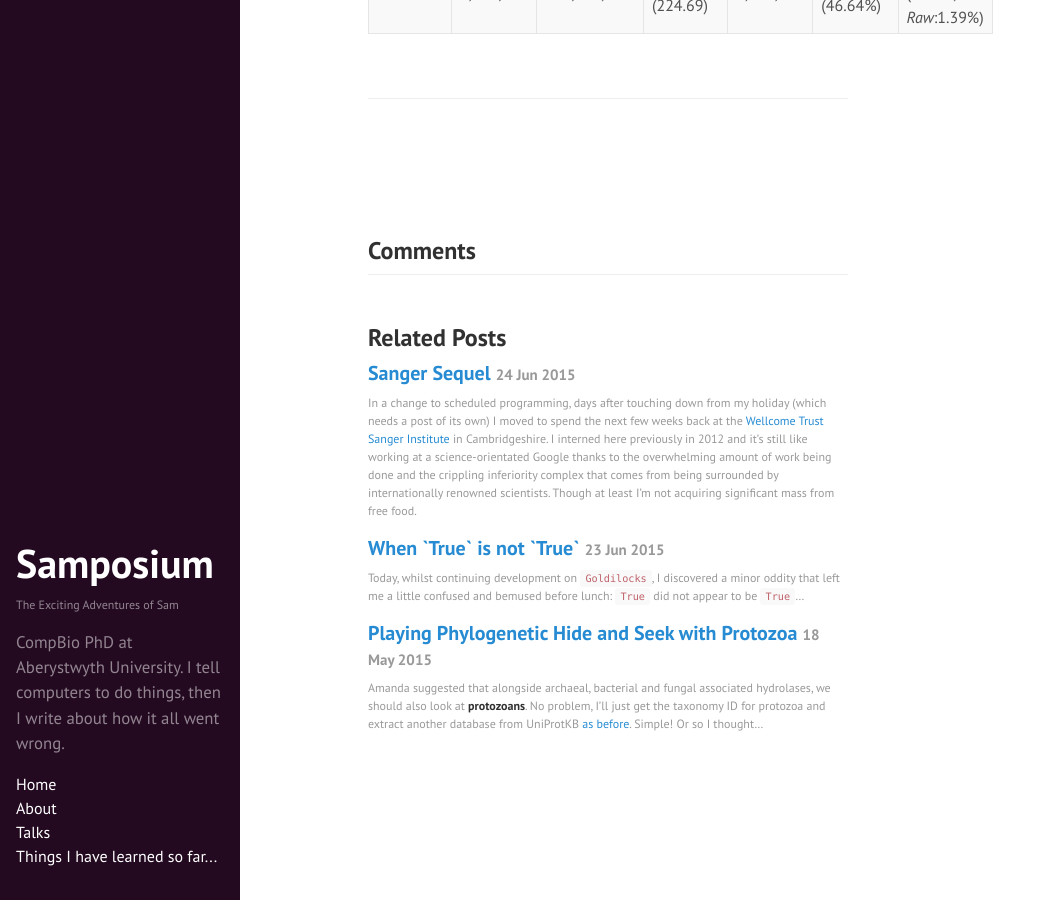
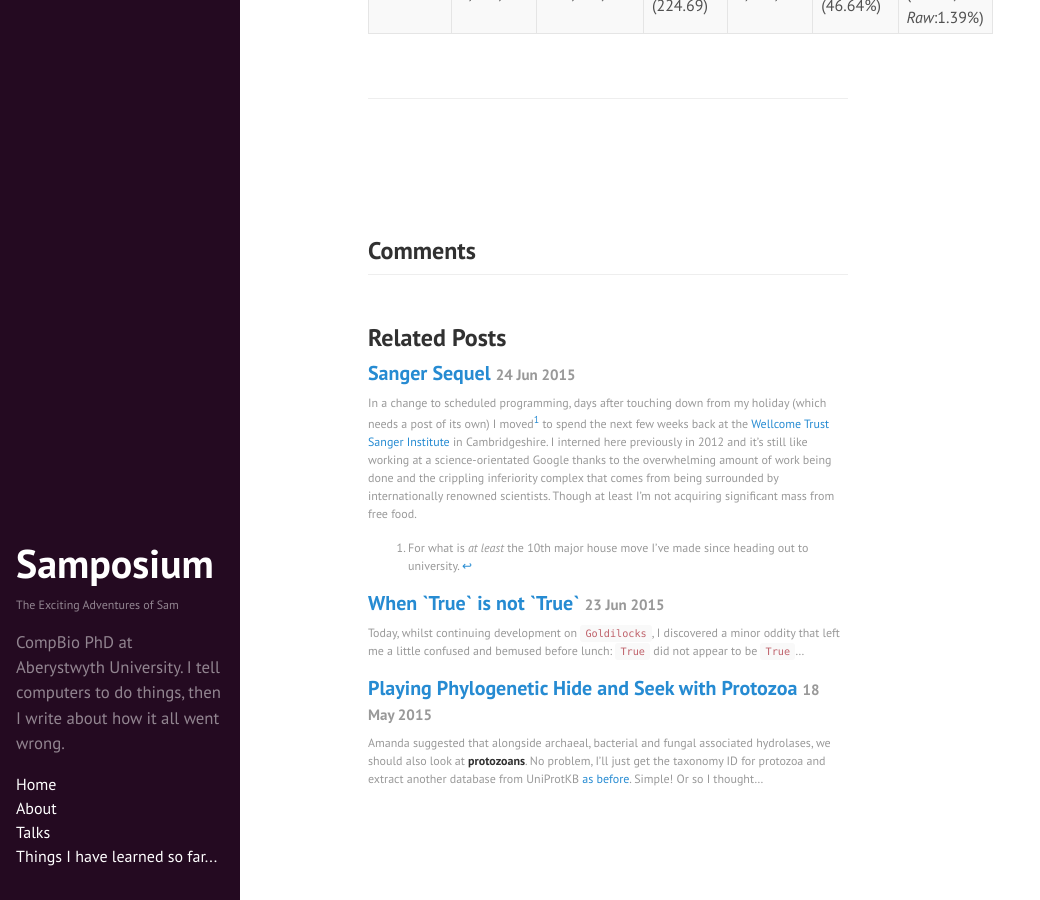
Before and after one commit to SamStudio8/samstudio8.github.io.off, a Jekyll site: the page built from _posts/2015-06-01-rapsearch-returns.md, in a window 1280 px wide and 900 px high, scrolled down 1259 px. Shown: the whole window, without its empty margins (0-1040 px from the left). Built offline with Jekyll 4.4.1, drawn with Linux system fonts in a browser that asks for light colours; Markdown is read by kramdown in place of the engine named in the settings; comment, search, counter and statistics services are not loaded; part of the change alters nothing that is shown.

Commit message:
Update 2015-06-24-sanger-sequel.md

```diff
--- a/_posts/2015-06-24-sanger-sequel.md
+++ b/_posts/2015-06-24-sanger-sequel.md
@@ -4,7 +4,7 @@ title: "Sanger Sequel"
 ---
 
 In a change to scheduled programming, days after touching down from my holiday (which needs a post of its own)
-I moved to spend the next few weeks back at the
+I moved[^4] to spend the next few weeks back at the
 [Wellcome Trust Sanger Institute](https://www.sanger.ac.uk/) in Cambridgeshire. I interned here
 previously in 2012 and it's still like working at a science-orientated Google thanks to the
 overwhelming amount of work being done and the crippling inferiority complex that comes
@@ -89,3 +89,5 @@ No pressure.
 [^2]: The sequencing was conducted at different depths between the two standalone studies and it was suspected this may introduce some bias I didn't want to deal with.
 
 [^3]: Not that I'm ever in there, anyway.
+
+[^4]: For what is *at least* the 10th major house move I've made since heading out to university.
```
